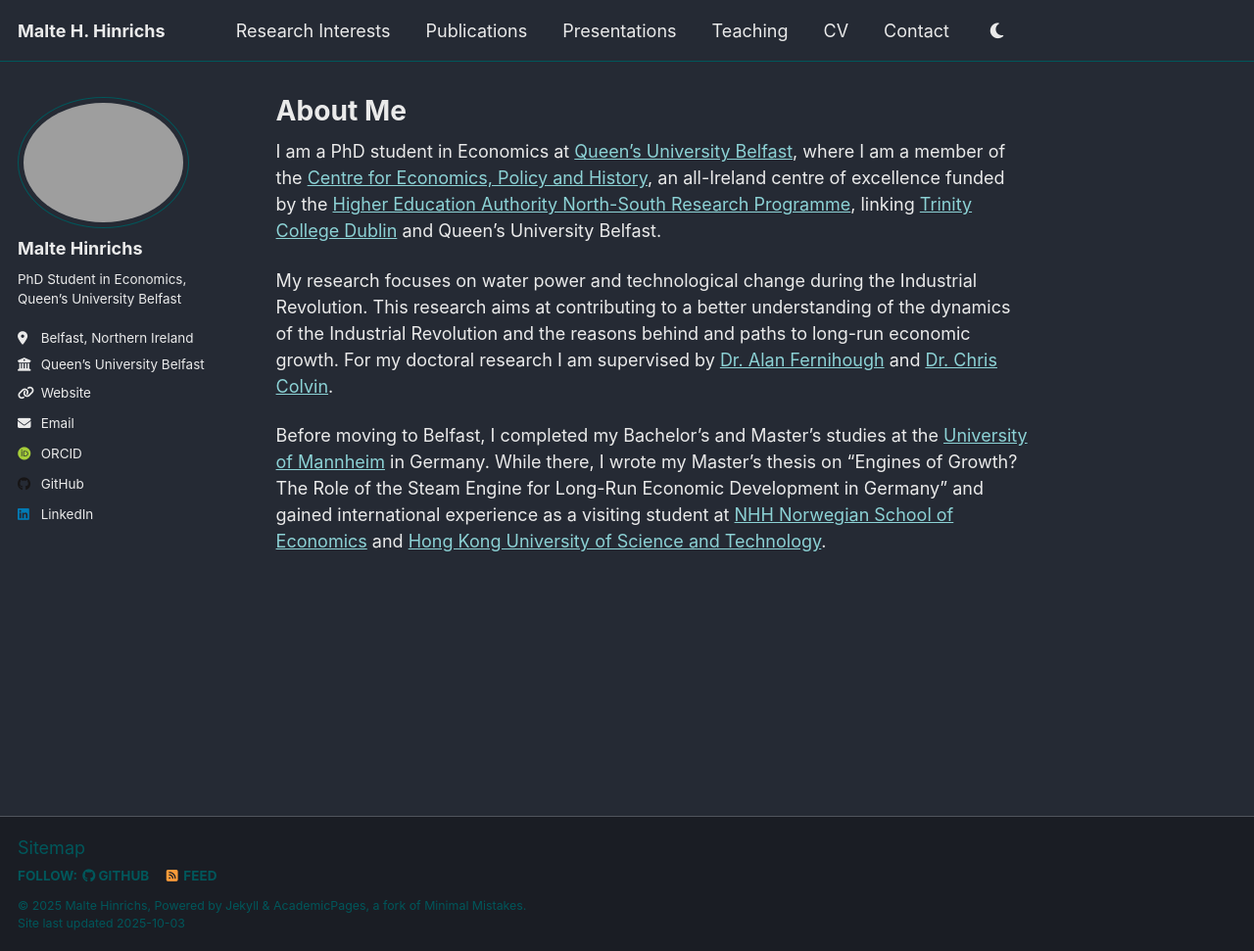
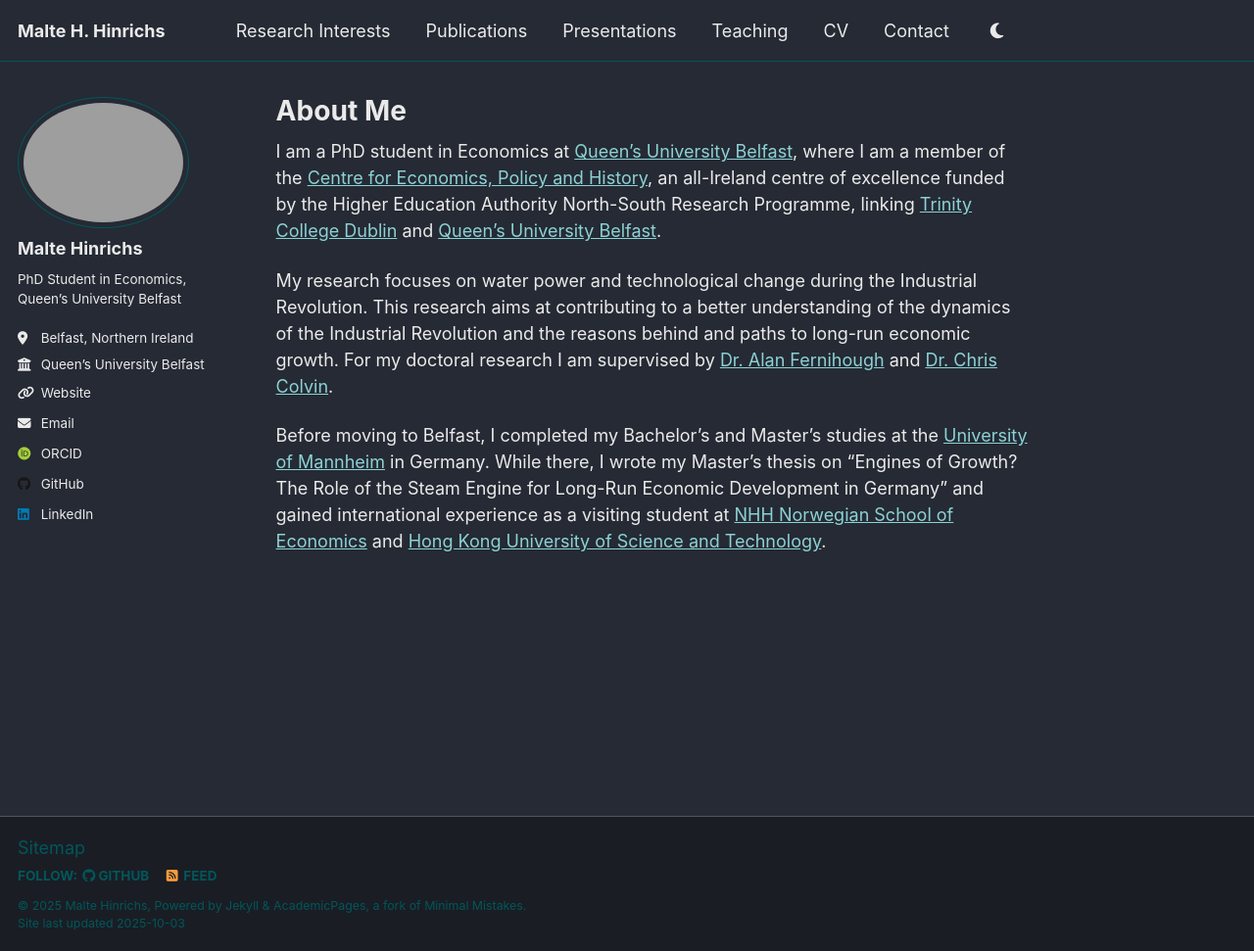
Before and after one commit to maltehhinrichs/maltehhinrichs.github.io, a Jekyll site: the page built from _pages/about.md, in a window 1280 px wide and 971 px high. Shown: the whole window at 98% size. Built offline with Jekyll 4.4.1, drawn with Linux system fonts in a browser that asks for light colours; some web fonts are replaced; a script that is not in the unit is left out; part of the change alters nothing that is shown.

```diff
--- a/_pages/about.md
+++ b/_pages/about.md
@@ -7,7 +7,7 @@ redirect_from:
   - /about.html
 ---
 
-I am a PhD student in Economics at [Queen's University Belfast](https://www.qub.ac.uk/), where I am a member of the [Centre for Economics, Policy and History](https://ceph.ie/), an all-Ireland centre of excellence funded by the [Higher Education Authority North-South Research Programme](https://hea.ie/policy/research-policy/north-south-research-programme/), linking [Trinity College Dublin](https://www.tcd.ie/) and Queen's University Belfast.
+I am a PhD student in Economics at [Queen's University Belfast](https://www.qub.ac.uk/), where I am a member of the [Centre for Economics, Policy and History](https://ceph.ie/), an all-Ireland centre of excellence funded by the Higher Education Authority North-South Research Programme, linking [Trinity College Dublin](https://www.tcd.ie/economics/) and [Queen's University Belfast](https://www.qub.ac.uk/schools/queens-business-school/).
 
 My research focuses on water power and technological change during the Industrial Revolution. This research aims at contributing to a better understanding of the dynamics of the Industrial Revolution and the reasons behind and paths to long-run economic growth. For my doctoral research I am supervised by [Dr. Alan Fernihough](https://pure.qub.ac.uk/en/persons/alan-fernihough) and [Dr. Chris Colvin](https://www.chriscolvin.nl/).
 
```
